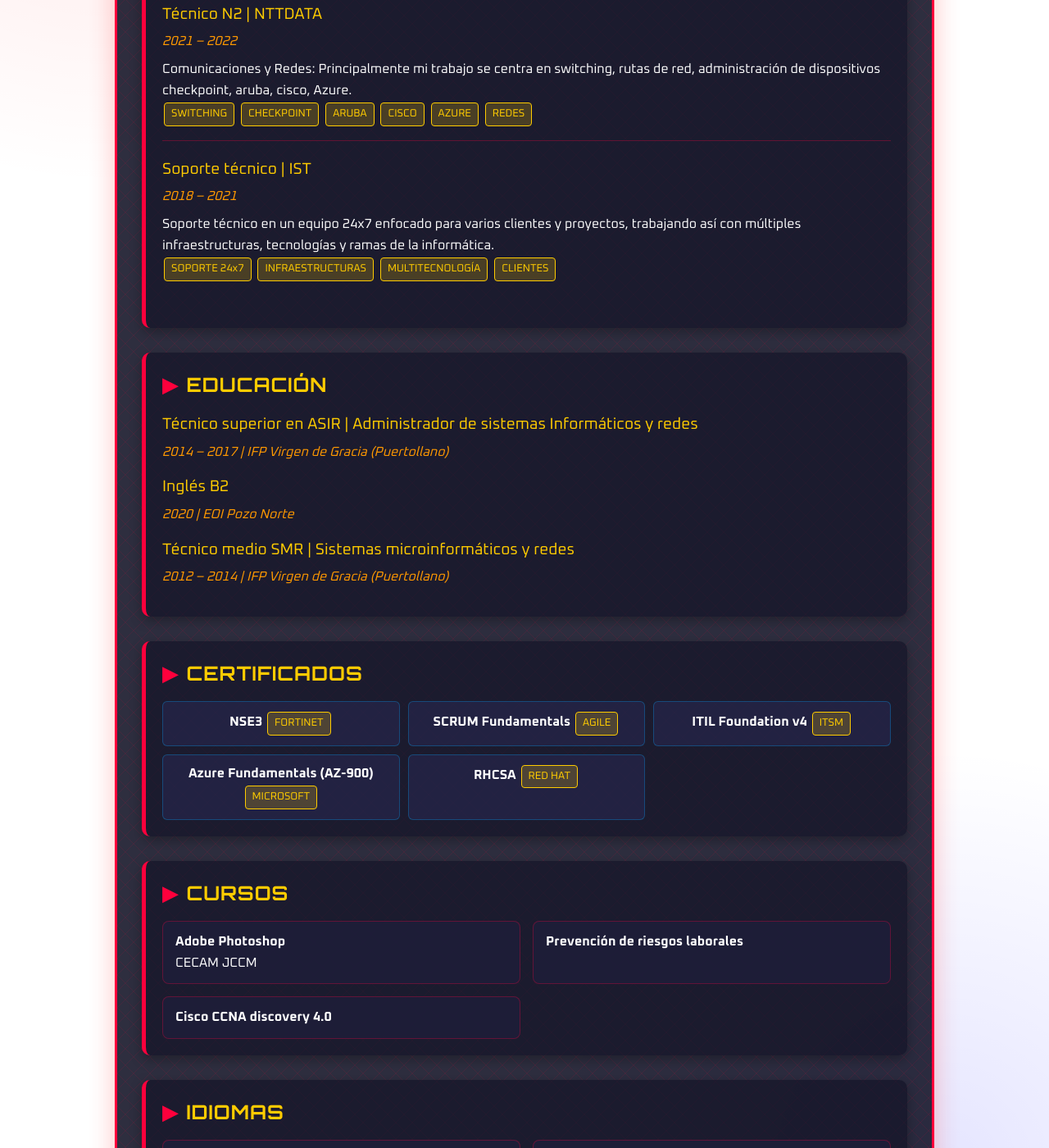
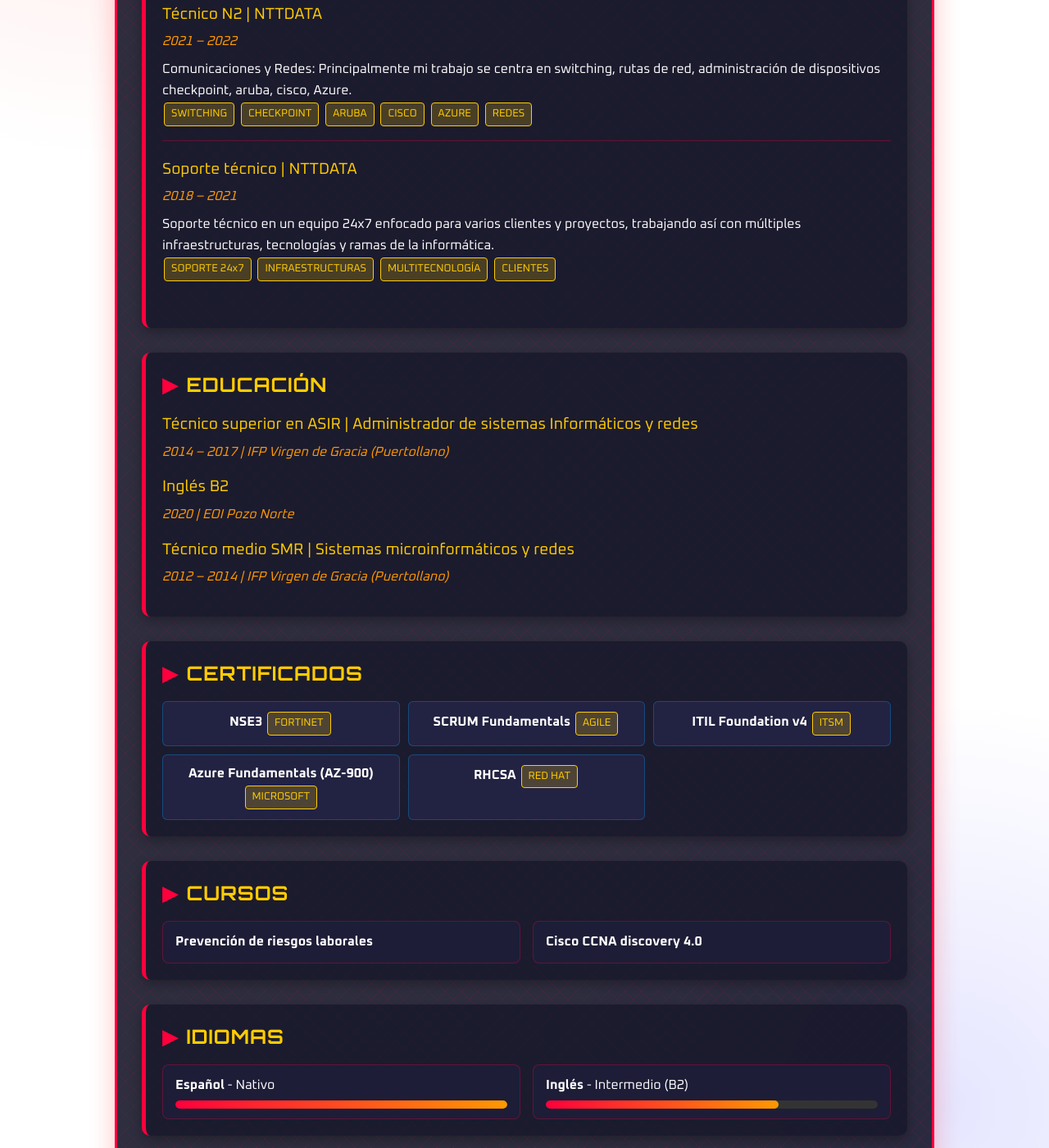
Before and after one commit to svisomar-SP/CV_Santiago, a plain HTML site: page index.html in a window 1280 px wide. Shown: the part 854-2254 px from the top of the page at 82% size. Drawn offline with Linux system fonts and the light colour scheme.

```diff
--- a/index.html
+++ b/index.html
@@ -424,7 +424,7 @@
                 </div>
 
                 <div class="job-item">
-                    <div class="job-title">Soporte técnico | IST</div>
+                    <div class="job-title">Soporte técnico | NTTDATA</div>
                     <div class="job-period">2018 – 2021</div>
                     <p>Soporte técnico en un equipo 24x7 enfocado para varios clientes y proyectos, trabajando así con múltiples infraestructuras, tecnologías y ramas de la informática.</p>
                     <div class="move-tag">SOPORTE 24x7</div>
@@ -482,10 +482,6 @@
             <div class="section">
                 <h2 class="section-title">Cursos</h2>
                 <div class="info-grid">
-                    <div class="info-item">
-                        <strong>Adobe Photoshop</strong>
-                        <p>CECAM JCCM</p>
-                    </div>
                     <div class="info-item">
                         <strong>Prevención de riesgos laborales</strong>
                     </div>
```
